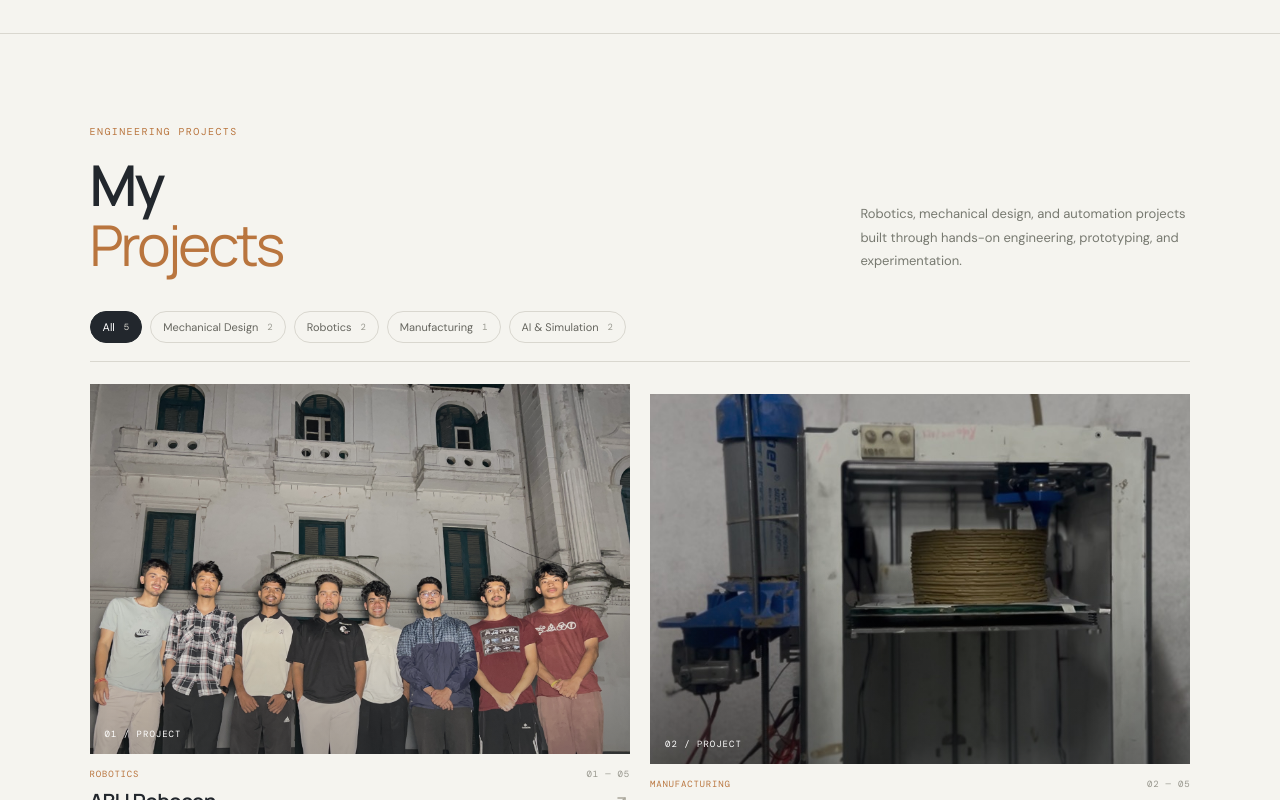
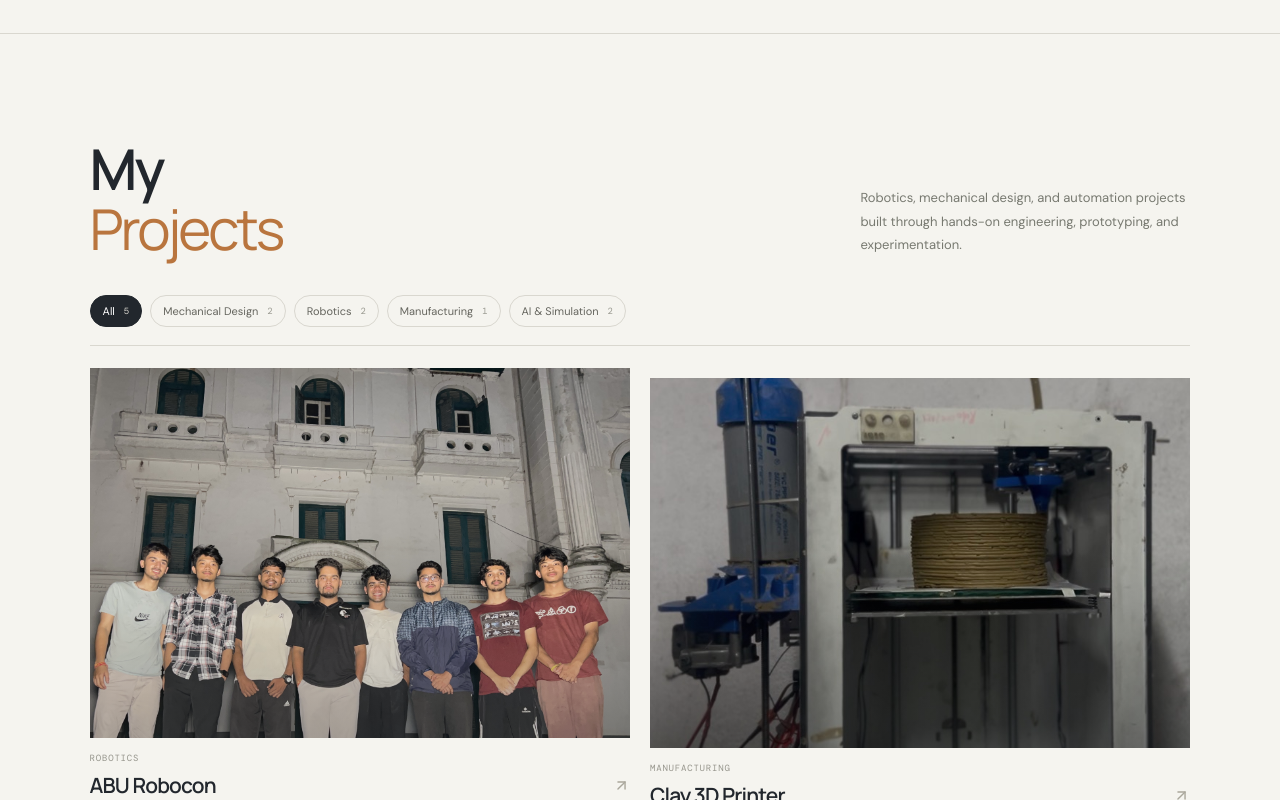
Before and after one commit to arjjann/arjan-portfolio, a Next.js app: page / in a window 1280 px wide. Shown: the part 1440-2240 px from the top of the page. Built offline with nearby package versions, Linux system fonts and the light colour scheme.

Commit message:
sectioned

```diff
--- a/app/page.tsx
+++ b/app/page.tsx
@@ -297,7 +297,7 @@ export default function Home() {
       <section className="work-section section-pad" id="work">
         <div className="section-heading">
           <div>
-            <div className="eyebrow">ENGINEERING PROJECTS</div>
+
             <h2>
               My<br />
               <em>Projects</em>
@@ -320,16 +320,14 @@ export default function Home() {
             <button key={p.id} className="project-card" onClick={() => setSelected(p)}>
               <div className={`project-image image-${p.id}`}>
                 <img src={getImagePath(p.image)} alt={p.alt} loading="lazy" />
-                <span className="image-number">{p.number} / PROJECT</span>
+
                 <span className="card-arrow">
                   <ArrowUpRight size={19} />
                 </span>
               </div>
               <div className="project-meta">
                 <span>{p.category}</span>
-                <span>
-                  {p.number} — 0{projects.length}
-                </span>
+
               </div>
               <div className="project-title-row">
                 <h3>{p.title}</h3>
@@ -465,12 +463,12 @@ export default function Home() {
       {/* Skills Section */}
       <section className="skills-section section-pad" id="skills">
         <div className="skills-intro">
-          <div className="eyebrow">TOOLS OF THE TRADE</div>
+
           <h2>
             What I work<br />
             <em>with.</em>
           </h2>
-          <p>Tools are part of the process. The goal is to choose the right one to understand, design, build and improve a system.</p>
+
         </div>
 
         <div className="skills-list">
```
